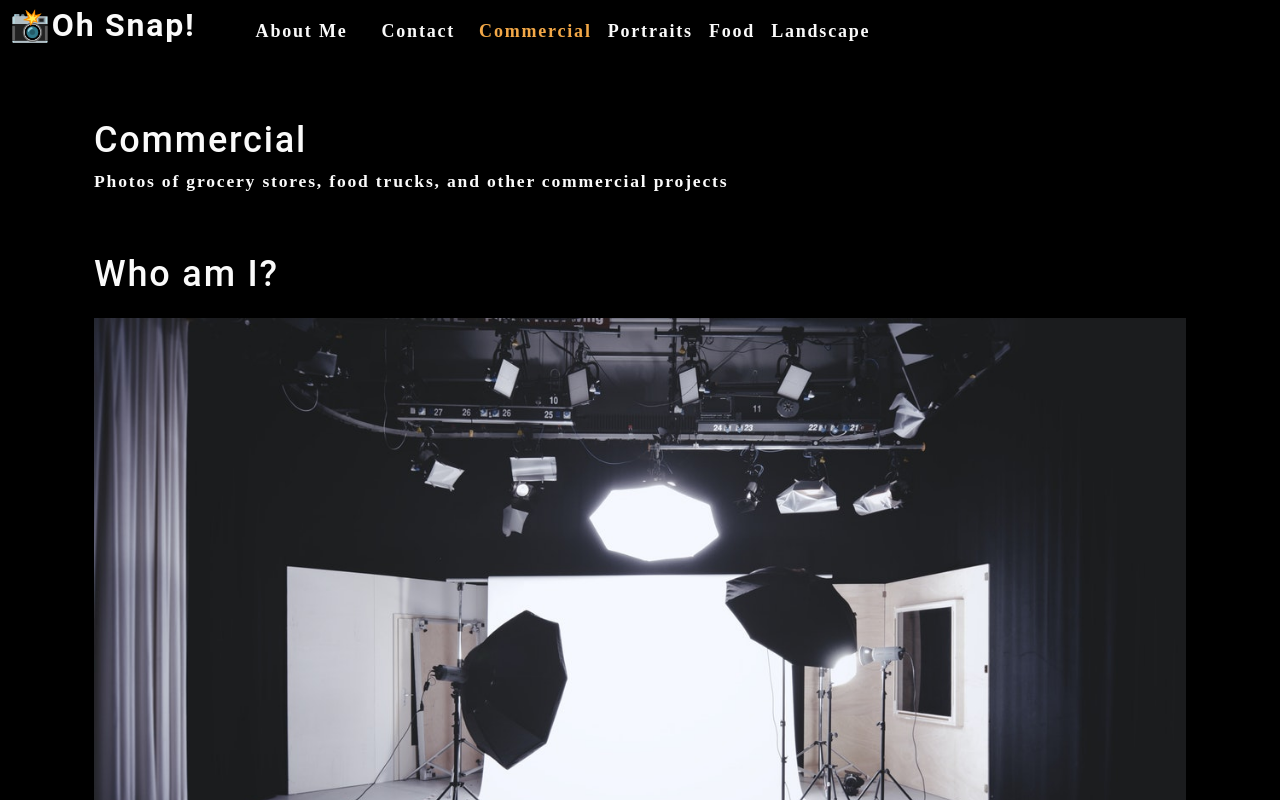
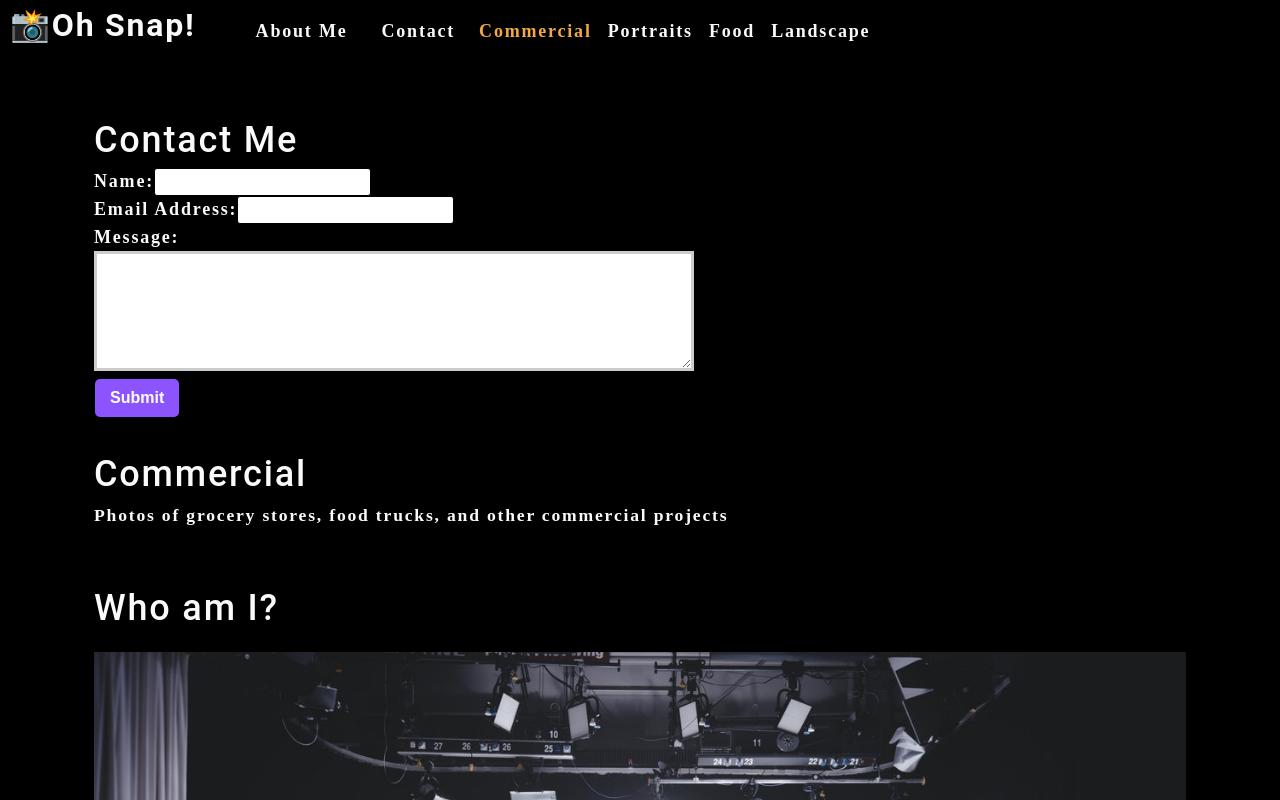
Before and after one commit to kdingman/photo-port, a React (Create React App) app: page / in a window 1280 px wide. Shown: the top 800 px of the page. Built offline with nearby package versions, Linux system fonts and the light colour scheme.

Commit message:
button fuctions added for contact form

```diff
--- a/src/App.js
+++ b/src/App.js
@@ -3,6 +3,7 @@
 import About from './components/About';
 import Nav from './components/Nav';
 import Gallery from './components/Gallery';
+import ContactForm from './components/Contact';
 
 function App() {
   const [categories] = useState ([
@@ -25,6 +26,7 @@
       currentCategory={currentCategory}
     ></Nav>
     <main>
+      <ContactForm></ContactForm>
       <Gallery currentCategory={currentCategory}></Gallery>
         <About></About>
     </main>
--- a/src/components/Contact/index.js
+++ b/src/components/Contact/index.js
@@ -1,25 +1,38 @@
-import React from 'react';
+import React, { useState } from 'react';
 
 function ContactForm() {
+
+    const [formState, setFormState] = useState({ name: '', email: '', message: '' });
+
+    const { name, email, message } = formState
+
+    function handleSubmit(e) {
+        e.preventDefault();
+        console.log(formState);
+    }
+
+    function handleChange(e) {
+        setFormState({...formState, [e.target.name]: e.target.value })
+    }
 
     return (
         <section>
             <h1>Contact Me</h1>
 
-            <form id='contact-form'>
+            <form id='contact-form' onSubmit={handleSubmit}>
                 <div>
                     <label htmlFor='name'>Name:</label>
-                    <input type='text' name='name' />
+                    <input type='text' name='name' defaultValue={name} onChange={handleChange} />
                 </div>
 
                 <div>
                     <label htmlFor='email'>Email Address:</label>
-                    <input type='email' name='email' />
+                    <input type='email' name='email' defaultValue={email} onChange={handleChange} />
                 </div>
 
                 <div>
                     <label htmlFor='message'>Message:</label>
-                    <textarea name='message' rows='5' />
+                    <textarea name='message' rows='5' defaultValue={message} onChange={handleChange} />
                 </div>
 
                 <button type='submit'>Submit</button>
```
